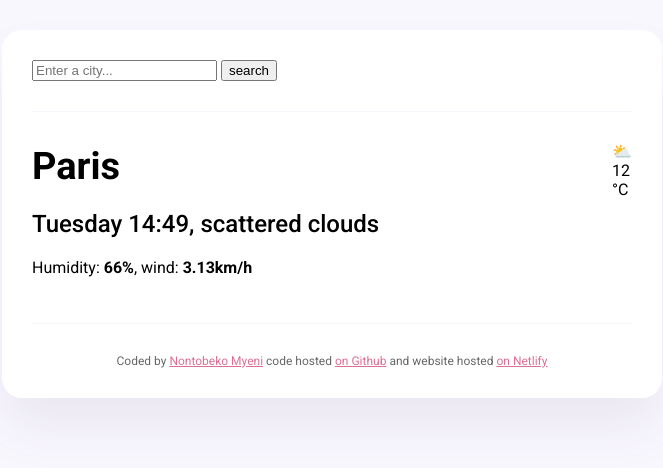
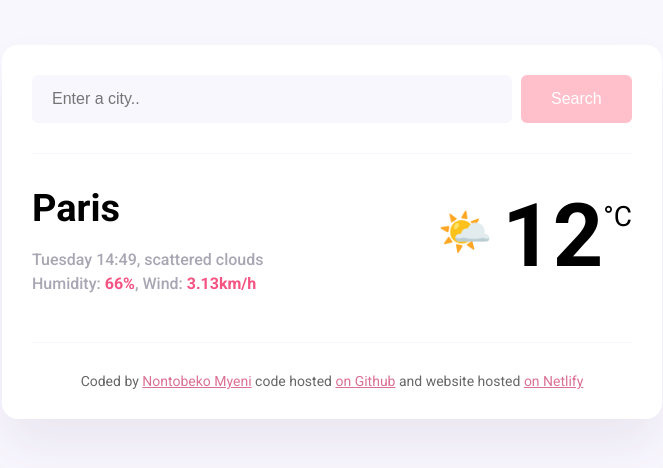
Before and after one commit to Nontobeko714/Vanilla-Weather-App, a plain HTML site: page index.html in a window 1280 px wide. Shown: the whole page, without its empty margins (308-971 px from the left). Drawn offline with Linux system fonts and the light colour scheme.

Commit message:
Added a search engine using javascript

```diff
--- a/index.html
+++ b/index.html
@@ -3,35 +3,43 @@
   <head>
     <meta charset="UTF-8" />
     <meta name="viewport" content="width=device-width, initial-scale=1.0" />
-    <link rel="stylesheet" href="src/style.css"/>
-    <link rel="preconnect" href="https://fonts.googleapis.com">
-<link rel="preconnect" href="https://fonts.gstatic.com" crossorigin>
-<link href="https://fonts.googleapis.com/css2?family=Roboto:ital,wght@0,100;0,300;0,400;0,500;0,700;0,900;1,100;1,300;1,400;1,500;1,700;1,900&display=swap" rel="stylesheet">
+    <link rel="preconnect" href="https://fonts.googleapis.com" />
+    <link rel="preconnect" href="https://fonts.gstatic.com" crossorigin />
+    <link
+      href="https://fonts.googleapis.com/css2?family=Roboto:ital,wght@0,100;0,300;0,400;0,500;0,700;0,900;1,100;1,300;1,400;1,500;1,700;1,900&display=swap"
+      rel="stylesheet"
+    />
+    <link rel="stylesheet" href="src/style.css" />
     <title>Vanilla Weather App</title>
   </head>
   <body>
     <div class="weather-app">
       <header>
-      <form class="search-form">
-        <input type="search" placeholder="Enter a city..." required class="search-form=input"/>
-        <input type="submit" value="search" class="search-form-button"/>
+        <form class="search-form" id="search-form">
+          <input
+            type="search"
+            placeholder="Enter a city.."
+            required
+            id="search-form-input"
+            class="search-form-input"
+          />
+          <input type="submit" value="Search" class="search-form-button" />
         </form>
       </header>
       <main>
         <div class="weather-app-data">
           <div>
-    <h1 class="weather-app-city">Paris</h1>
+            <h1 class="weather-app-city" id="city">Paris</h1>
             <p class="weather-app-details">
               Tuesday 14:49, scattered clouds
-    </br>
-    </p>
-    Humidity: <strong>66%</strong>, wind: <strong>3.13km/h</strong>
+              <br />
+              Humidity: <strong>66%</strong>, Wind: <strong>3.13km/h</strong>
             </p>
           </div>
-    <div class="weather-app-container">
-      <div class="weather-app-temperature-emoji">⛅</div>
-      <div class="weather-app=temperature"> 12  </div>
-      <div class= "weather-app-unit">°C </div>
+          <div class="weather-app-temperature-container">
+            <div class="weather-app-icon">🌤️</div>
+            <div class="weather-app-temperature">12</div>
+            <div class="weatehr-app-unit">°C</div>
           </div>
         </div>
       </main>
@@ -48,8 +56,11 @@
           on Github</a
         >
         and website hosted
-      <a href="thevanillaweatherapp.netlify.app" target="blank"> on Netlify</a>
+        <a href="thevanillaweatherapp.netlify.app" target="blank">
+          on Netlify</a
+        >
       </footer>
     </div>
+    <script src="src/index.js"></script>
   </body>
 </html>
--- /dev/null
+++ b/src/index.js
@@ -0,0 +1,9 @@
+function handleSearchSubmit(event) {
+  event.preventDefault();
+  let searchInput = document.querySelector("#search-form-input");
+  let cityElement = document.querySelector("#city");
+  cityElement.innerHTML = searchInput.value;
+}
+
+let searchFormElement = document.querySelector("#search-form");
+searchFormElement.addEventListener("submit", handleSearchSubmit);
--- a/src/style.css
+++ b/src/style.css
@@ -7,44 +7,46 @@ a {
   color: palevioletred;
 }
 
-h1 {
-}
 .weather-app {
   background: white;
   max-width: 600px;
-  margin: 30px auto;
+  margin: 45px auto;
+  box-shadow: 0 30px 50px rgba(65, 50, 100, 0.08);
+  border-radius: 16px;
   padding: 30px;
-  box-shadow: 0 30px 50px rgba(65, 50, 100, 0.08);
-  border-radius: 20px;
 }
 
 header {
   border-bottom: 1px solid #f9f7fe;
   padding: 0 0 30px 0;
 }
-.search-form {
-}
 
 .search-form-input {
   background-color: #f9f7fe;
   border: none;
   border-radius: 6px;
-  max-width: 80%;
+  width: 80%;
+  font-size: 16px;
   padding: 15px 20px;
-  font-size: 16px;
 }
 
-.weather-app-data {
-  display: flex;
-  justify-content: space-between;
+.search-form-button {
+  background: pink;
+  padding: 15px 30px;
+  border: none;
+  font-size: 16px;
+  margin-left: 5px;
+  border-radius: 6px;
+  color: white;
 }
 
 main {
   padding: 30px 0;
 }
 
-.weather-app-details strong {
-  color: palevioletred;
+.weather-app-data {
+  display: flex;
+  justify-content: space-between;
 }
 
 .weather-app-city {
@@ -54,31 +56,40 @@ main {
 }
 
 .weather-app-details {
-  font-size: 24px;
-  line-height: 20px;
-  color: rgba(39, 33 66, 0.4);
+  font-size: 16px;
+  color: rgba(39, 33, 66, 0.4);
+  line-height: 24px;
   font-weight: 500;
 }
 
-.weather-app-temperature {
-}
-.search-form.button {
-  background-color: palevioletred;
-  padding: 15px 20px;
-  border: none;
-  border-radius: 6px;
-  color: white;
-  margin-left: 5px;
-  font-size: 16px;
+.weather-app-details strong {
+  color: #f65282;
 }
 
-.weather-app.container {
+.weather-app-temperature-container {
   display: flex;
 }
+
+.weather-app-icon {
+  font-size: 44px;
+  margin-top: 22px;
+}
+
+.weather-app-temperature {
+  font-size: 88px;
+  margin-left: 10px;
+  font-weight: bold;
+}
+
+.weatehr-app-unit {
+  margin-top: 16px;
+  font-size: 28px;
+}
+
 footer {
   border-top: 1px solid #f9f7fe;
   padding: 30px 0 0 0;
   text-align: center;
-  font-size: 12px;
+  font-size: 14px;
   color: rgba(0, 0, 0, 0.6);
 }
```
Lines whose indentation alone changed are shown as unchanged.
